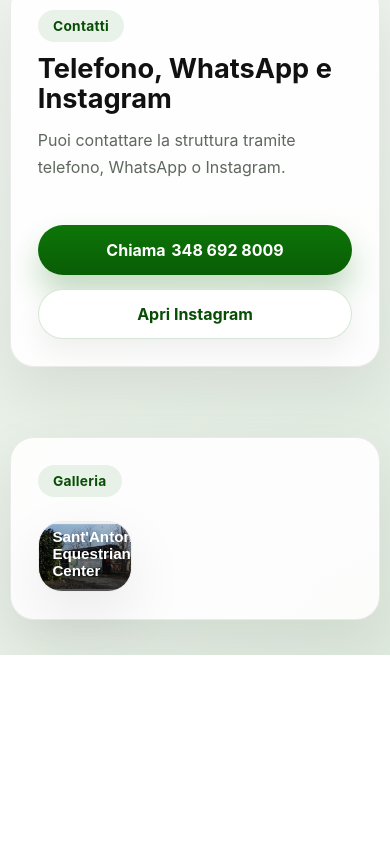
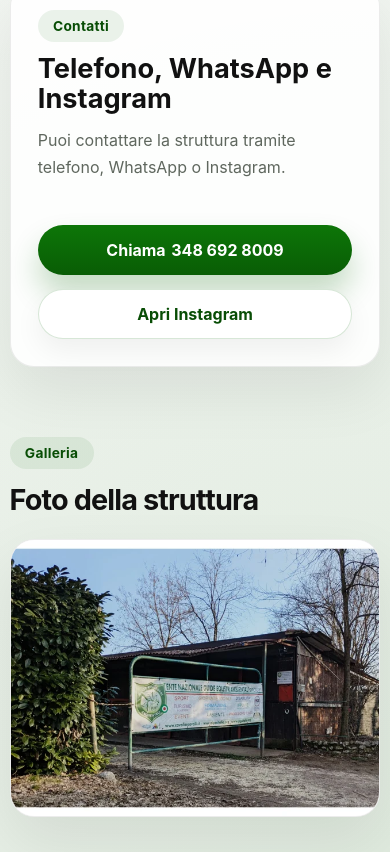
Before and after one commit to santantonioequitazione/santantonioequitazione.github.io, a plain HTML site: page index.html in a window 390 px wide. Shown: the part 2813-3665 px from the top of the page. Before the commit the page ends 3468 px from the top, so only its background shows below. Drawn offline with Linux system fonts and the light colour scheme.

Commit message:
Gallery work.

```diff
--- a/gallery/gallery.json
+++ b/gallery/gallery.json
@@ -2,9 +2,7 @@
   {
     "src": "gallery/entrance.jpeg",
     "thumb": "gallery/thumbs/entrance.webp",
-    "alt": "Sant'Antonio Equestrian Center",
     "width": 1600,
-    "height": 1124,
-    "title": "Sant'Antonio Equestrian Center"
+    "height": 1124
   }
 ]
--- a/index.html
+++ b/index.html
@@ -136,13 +136,18 @@
             </div>
         </section>
 
-        <section class="section section-soft" id="galleria">
-            <div class="container contact-strip">
-                <div>
+        <section class="section section-soft gallery-section" id="galleria">
+            <div class="container">
+                <div class="section-heading gallery-heading">
                     <span class="section-kicker">Galleria</span>
+                    <h2>Foto della struttura</h2>
                 </div>
 
                 <div class="gallery-grid" id="gallery-grid" aria-live="polite"></div>
+                <div class="gallery-empty-card" id="gallery-empty" hidden>
+                    <h3>Galleria in aggiornamento</h3>
+                    <p>Le foto saranno disponibili a breve.</p>
+                </div>
             </div>
         </section>
     </main>
@@ -155,8 +160,7 @@
 <dialog class="lightbox" id="gallery-lightbox" aria-label="Visualizzazione immagine">
     <button class="lightbox-close" id="lightbox-close" type="button" aria-label="Chiudi galleria">×</button>
     <figure class="lightbox-figure">
-        <img id="lightbox-image" src="" alt="">
-        <figcaption id="lightbox-caption"></figcaption>
+        <img id="lightbox-image" src="">
     </figure>
 </dialog>
 
@@ -176,18 +180,16 @@
     button.type = 'button';
     button.setAttribute('aria-label', 'Apri immagine ' + (index + 1));
 
+    const media = document.createElement('span');
+    media.className = 'gallery-item-media';
+
     const img = document.createElement('img');
     img.src = item.thumb || item.src;
-    img.alt = item.alt || "Sant'Antonio Equestrian Center";
     img.loading = 'lazy';
     img.decoding = 'async';
 
-    const overlay = document.createElement('span');
-    overlay.className = 'gallery-item-overlay';
-    overlay.textContent = item.title || "Sant'Antonio Equestrian Center";
-
-    button.appendChild(img);
-    button.appendChild(overlay);
+    media.appendChild(img);
+    button.appendChild(media);
     button.addEventListener('click', function () {
       openLightbox(item);
     });
@@ -198,11 +200,8 @@
   function openLightbox(item) {
     const lightbox = document.getElementById('gallery-lightbox');
     const lightboxImage = document.getElementById('lightbox-image');
-    const lightboxCaption = document.getElementById('lightbox-caption');
 
     lightboxImage.src = item.src;
-    lightboxImage.alt = item.alt || "Sant'Antonio Equestrian Center";
-    lightboxCaption.textContent = item.title || "Sant'Antonio Equestrian Center";
 
     if (typeof lightbox.showModal === 'function') {
       lightbox.showModal();
@@ -266,7 +265,9 @@
       })
       .then(function(images) {
         if (!Array.isArray(images) || images.length === 0) {
-          galleryEmpty.hidden = false;
+          if (galleryEmpty) {
+            galleryEmpty.hidden = false;
+          }
           return;
         }
 
@@ -275,7 +276,9 @@
         });
       })
       .catch(function() {
-        galleryEmpty.hidden = false;
+        if (galleryEmpty) {
+          galleryEmpty.hidden = false;
+        }
       });
 
     const lightbox = document.getElementById('gallery-lightbox');
--- a/styles.css
+++ b/styles.css
@@ -643,29 +643,37 @@ a.lightbox-close {
   text-decoration: none;
 }
 
-.gallery-heading {
-  display: flex;
-  align-items: end;
-  justify-content: space-between;
-  gap: 1rem 2rem;
-}
-
 .gallery-grid {
   display: grid;
   grid-template-columns: repeat(3, minmax(0, 1fr));
   gap: 1rem;
 }
 
+.gallery-section .section-heading {
+  margin-inline: auto;
+  max-width: 720px;
+}
+
 .gallery-item {
-  position: relative;
   overflow: hidden;
   padding: 0;
   border: 1px solid var(--line);
   border-radius: var(--radius-lg);
   background: #fff;
   box-shadow: var(--shadow);
+  cursor: pointer;
+  display: block;
+  text-align: left;
+  font: inherit;
+  color: inherit;
+  transition: transform 0.18s ease, box-shadow 0.18s ease, border-color 0.18s ease;
+}
+
+.gallery-item-media {
+  display: block;
   aspect-ratio: 4 / 3;
-  cursor: pointer;
+  overflow: hidden;
+  background: var(--surface-alt);
 }
 
 .gallery-item img {
@@ -675,19 +683,17 @@ a.lightbox-close {
   transition: transform 0.22s ease;
 }
 
-.gallery-item-overlay {
-  position: absolute;
-  inset: auto 0 0 0;
-  padding: 0.9rem 1rem;
-  background: linear-gradient(180deg, rgba(0,0,0,0) 0%, rgba(0,0,0,0.68) 100%);
-  color: #fff;
-  font-weight: 600;
-  text-align: left;
-}
-
 .gallery-item:hover img,
 .gallery-item:focus-visible img {
   transform: scale(1.03);
+}
+
+.gallery-item:hover,
+.gallery-item:focus-visible {
+  transform: translateY(-2px);
+  border-color: var(--green-border);
+  box-shadow: 0 26px 58px rgba(0, 0, 0, 0.11);
+  outline: 0;
 }
 
 .gallery-empty-card {
@@ -744,12 +750,6 @@ a.lightbox-close {
   background: #fff;
 }
 
-.lightbox-figure figcaption {
-  color: #fff;
-  text-align: center;
-  line-height: 1.5;
-}
-
 .lightbox-close {
   position: fixed;
   top: 0.9rem;
@@ -769,10 +769,19 @@ body.lightbox-open {
   overflow: hidden;
 }
 
+@media (max-width: 1024px) {
+  .gallery-grid {
+    grid-template-columns: repeat(2, minmax(0, 1fr));
+  }
+}
+
 @media (max-width: 760px) {
-  .gallery-item-overlay {
-    padding: 0.75rem 0.85rem;
-    font-size: 0.95rem;
+  .gallery-grid {
+    grid-template-columns: 1fr;
+  }
+
+  .gallery-section .section-heading {
+    text-align: left;
   }
 
   .lightbox {
```
Also changed, not shown: 1 other file.
